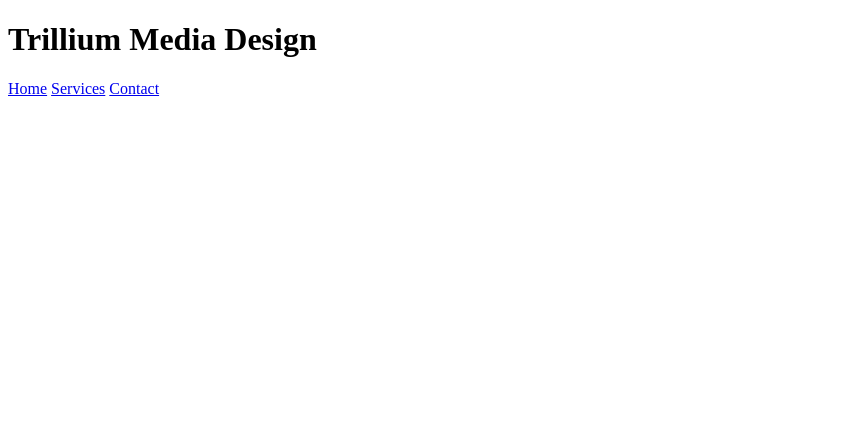
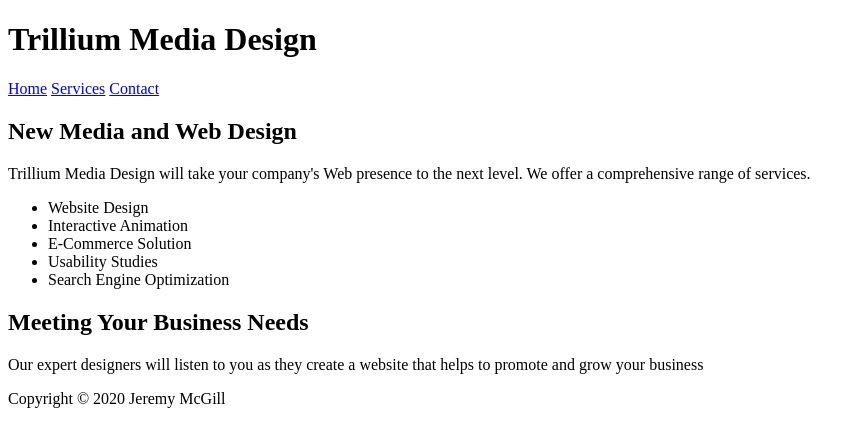
Before and after one commit to jmcgill19/Chapter-3HOP, a plain HTML site: page embedded.html in a window 1280 px wide. Shown: the whole page, without its empty margins (0-865 px from the left). Drawn offline with Linux system fonts and the light colour scheme.

Commit message:
added embedded.html

```diff
--- a/embedded.html
+++ b/embedded.html
@@ -14,5 +14,26 @@
         <a href = "#">Services</a>
         <a href = "#">Contact</a>
     </nav>
+
+    <h2>New Media and Web Design</h2>
+
+    <p>Trillium Media Design will take your company's Web presence to the next level. We offer a comprehensive range of services.
+    </p>
+
+    <ul>
+        <li>Website Design</li>
+        <li>Interactive Animation</li>
+        <li>E-Commerce Solution</li>
+        <li>Usability Studies</li>
+        <li>Search Engine Optimization</li>
+    </ul>
+
+    <h2>Meeting Your Business Needs</h2>
+
+    <p>Our expert designers will listen to you as they create a website that helps to promote and grow your business</p>
+
+    <footer>
+        Copyright &copy; 2020 Jeremy McGill
+    </footer>
 </body>
 </html>
```
